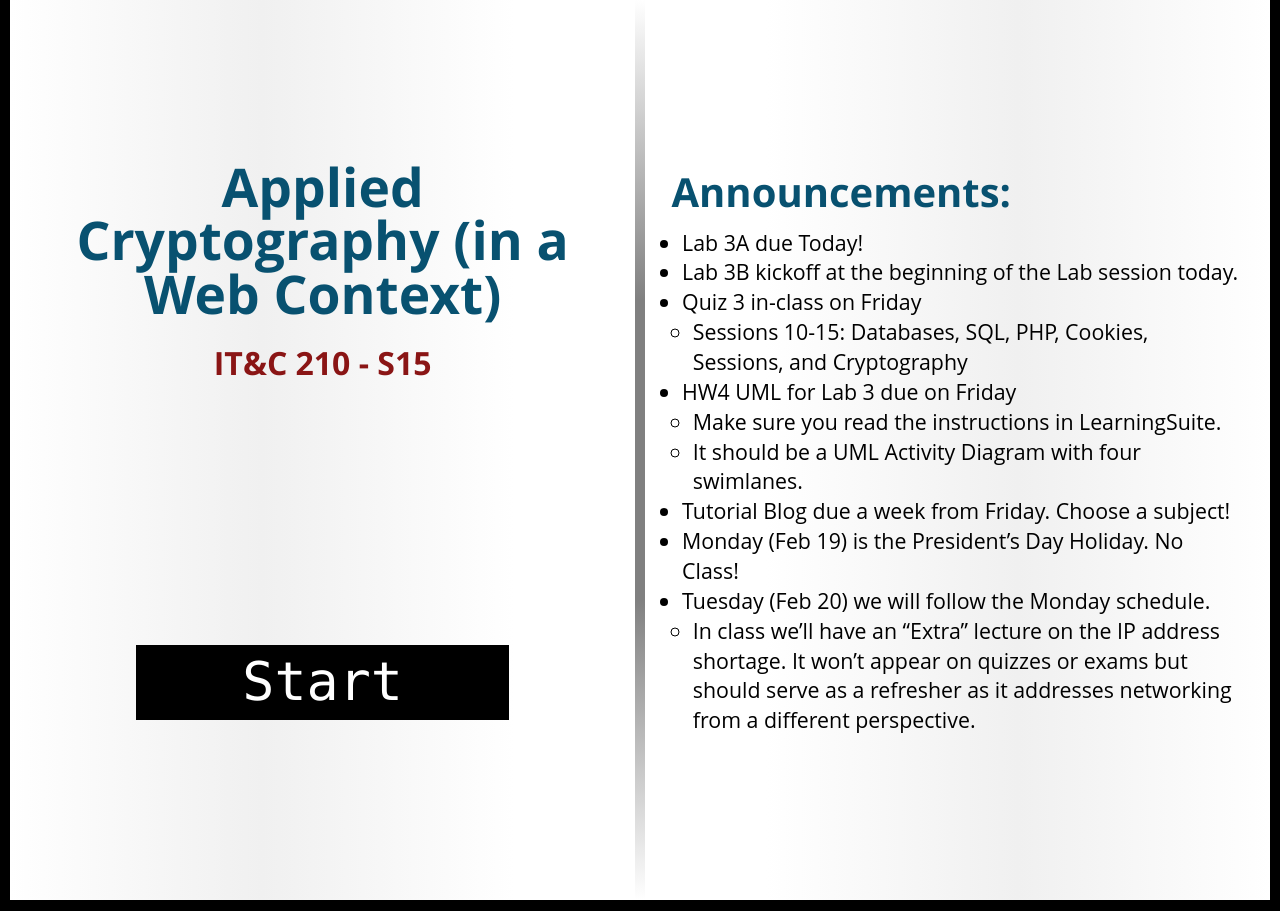
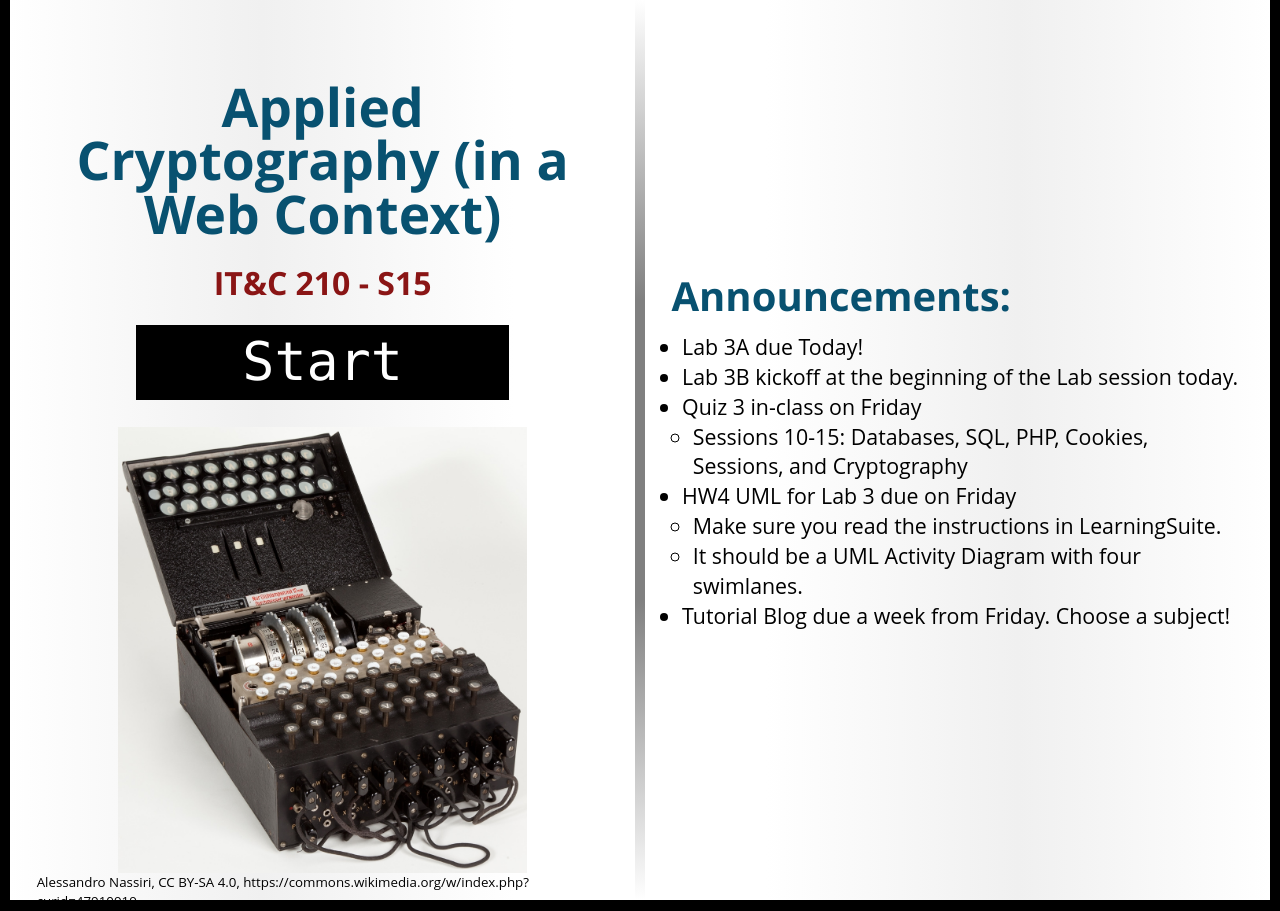
Before and after one commit to BYU-ITC-210/BYU-ITC-210.github.io, a Jekyll site: the page built from _welcome/S15.md, in a window 1280 px wide. Built offline with Jekyll 4.4.1, drawn with Linux system fonts in a browser that asks for light colours; some web fonts are replaced.

Commit message:
Welcome s15

```diff
--- a/_welcome/S15.md
+++ b/_welcome/S15.md
@@ -1,6 +1,8 @@
 ---
 title: Applied Cryptography (in a Web Context)
 session: S15
+image: images/EnigmaMachine.jpg
+imgcredit: Alessandro Nassiri, CC BY-SA 4.0, https://commons.wikimedia.org/w/index.php?curid=47910919
 ---
 * Lab 3A due Today!
 * Lab 3B kickoff at the beginning of the Lab session today.
@@ -10,6 +12,3 @@ session: S15
     * Make sure you read the instructions in LearningSuite.
     * It should be a UML Activity Diagram with four swimlanes.
 * Tutorial Blog due a week from Friday. Choose a subject!
-* Monday (Feb 19) is the President's Day Holiday. No Class!
-* Tuesday (Feb 20) we will follow the Monday schedule.
-    * In class we'll have an "Extra" lecture on the IP address shortage. It won't appear on quizzes or exams but should serve as a refresher as it addresses networking from a different perspective.
```
Also changed, not shown: w.md (+1 -1 lines), welcome/images/EnigmaMachine.jpg (added).
